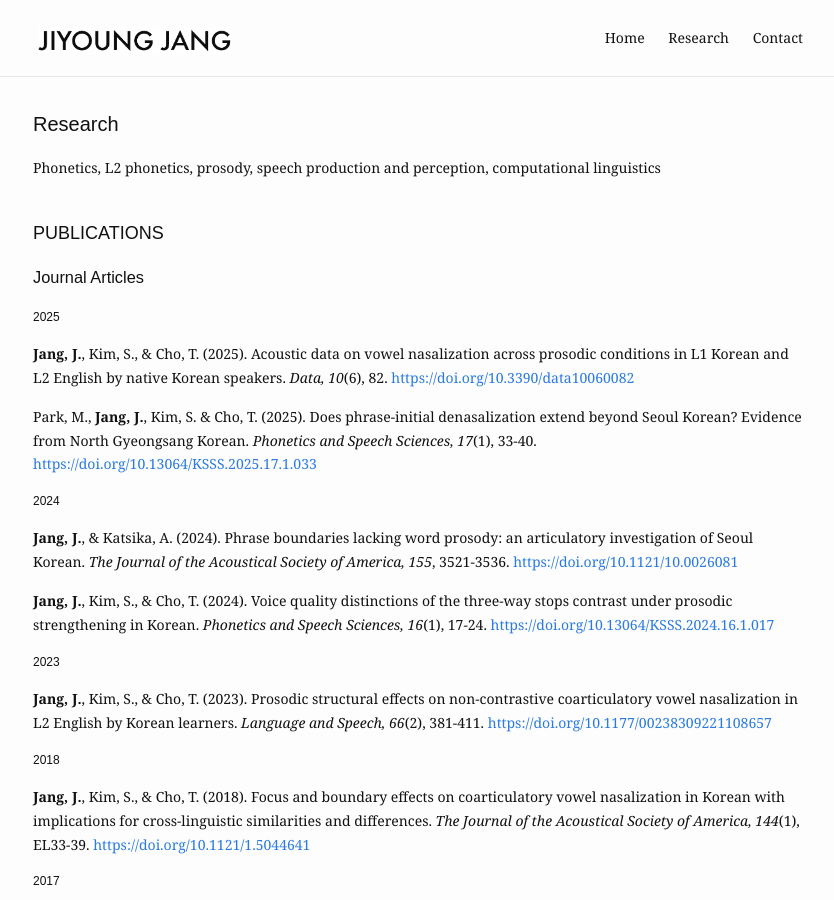
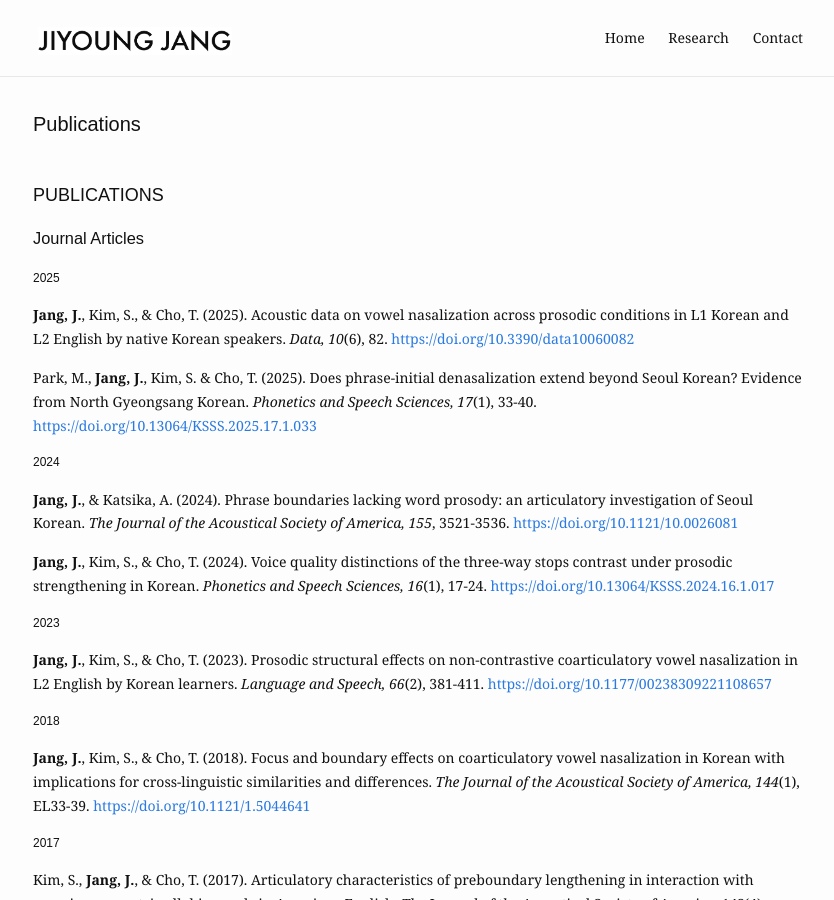
Before and after one commit to jiyoungj/jiyoungj.github.io, a Jekyll site: the page built from publications.md, in a window 1280 px wide and 900 px high. Shown: the whole window, without its empty margins (222-1056 px from the left). Built offline with Jekyll 4.4.1, drawn with Linux system fonts in a browser that asks for light colours; some web fonts are replaced.

Commit message:
Update and rename research.md to publications.md

```diff
--- a/research.md
+++ b/publications.md
@@ -1,12 +1,9 @@
 ---
 layout: simple
-title: Research
-slug: /research/
+title: Publications
+slug: /publications/
 
 ---
-
-Phonetics, L2 phonetics, prosody, speech production and perception, computational linguistics
-
 <h6 style="font-size:5px"><br></h6>
 
 <h3 style="font-size:18px">PUBLICATIONS</h3>
```
